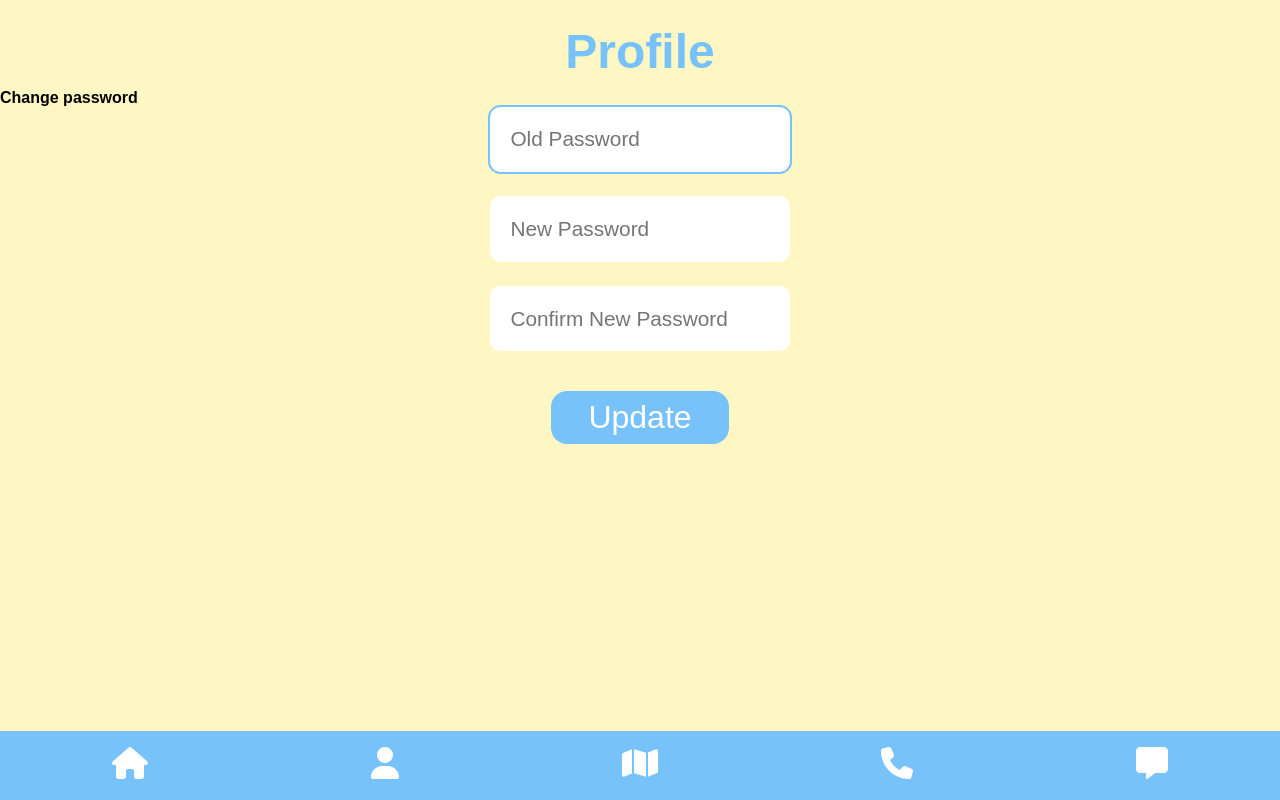
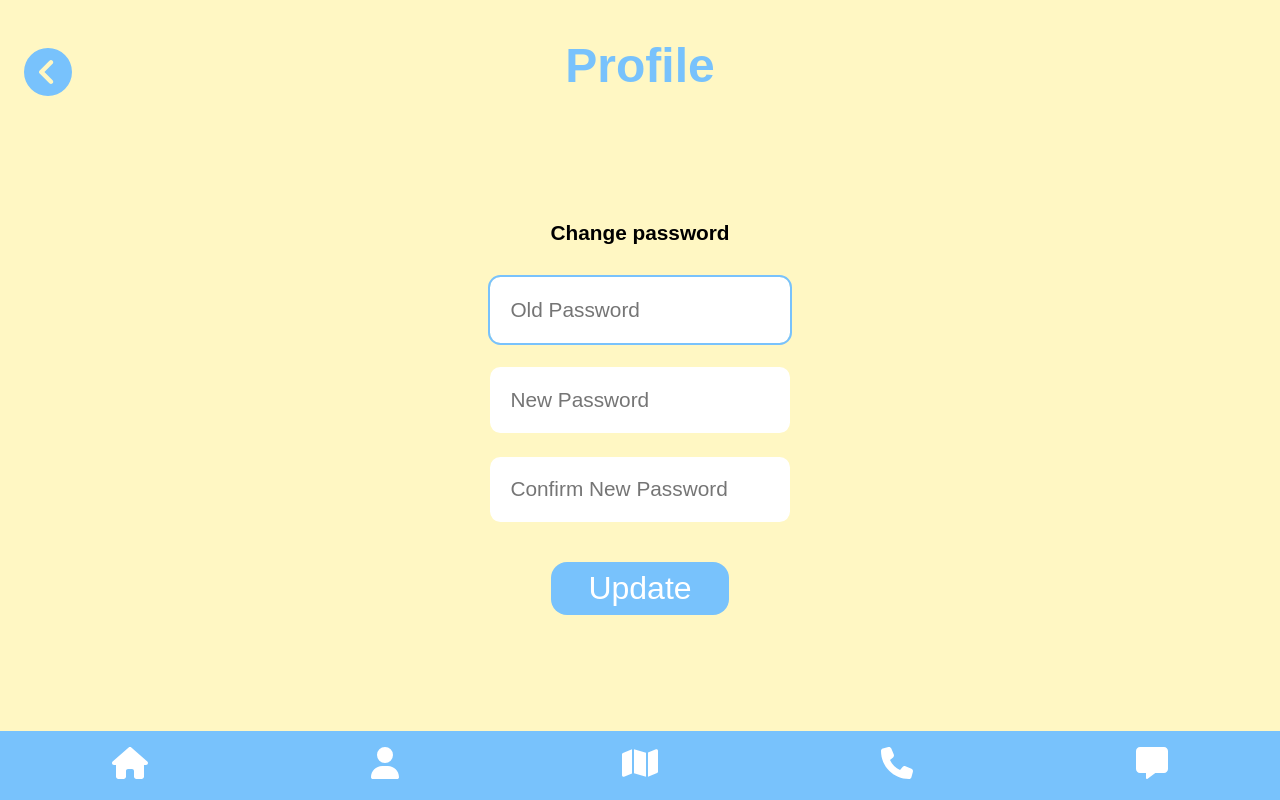
Before and after one commit to JoshGraham14/QUampus, a React (Create React App) app in the folder frontend/: page /profile in a window 1280 px wide. Both pictures are taken after a click on the button "Change Password". Built offline with nearby package versions, Linux system fonts and the light colour scheme; no server answers; what google-maps-react would draw is missing.

Commit message:
:lipstick: Change password screen styled

```diff
--- a/frontend/src/css/profile.css
+++ b/frontend/src/css/profile.css
@@ -71,3 +71,35 @@ input[type='file'] {
 	padding-top: 0.4em;
 	padding-bottom: 0.4em;
 }
+
+.change-password-content {
+	display: flex;
+	flex-direction: column;
+	justify-content: center;
+	align-items: center;
+	gap: 2em;
+	margin-top: 8em;
+}
+
+.down {
+	margin-top: 0.8em;
+}
+
+.sub-title {
+	font-size: 1.3rem;
+}
+
+.form-message {
+	position: absolute;
+	width: 76%;
+	text-align: center;
+	color: var(--color-red);
+	top: 20%;
+	left: 50%;
+	-webkit-transform: translateX(-50%);
+	transform: translateX(-50%);
+}
+
+.green {
+	color: green;
+}
--- a/frontend/src/routes/changePassword.js
+++ b/frontend/src/routes/changePassword.js
@@ -1,6 +1,9 @@
 import { useState } from 'react'
-import { useLocation } from 'react-router-dom'
+import { Link, useLocation } from 'react-router-dom'
 import axios from 'axios'
+
+import { FontAwesomeIcon } from '@fortawesome/react-fontawesome'
+import { faCircleChevronLeft } from '@fortawesome/free-solid-svg-icons'
 
 const ChangePassword = () => {
 	let { state } = useLocation()
@@ -47,9 +50,24 @@ const ChangePassword = () => {
 
 	return (
 		<div>
-			<h2 className='title near-top'>Profile</h2>
-			<p>{message}</p>
-			<p>
+			<Link to='/profile'>
+				<FontAwesomeIcon
+					className='icon back-btn'
+					icon={faCircleChevronLeft}
+				/>
+			</Link>
+			<h2 className='title near-top down'>Profile</h2>
+			<p
+				className={
+					message === 'Password updated successfully.'
+						? 'form-message green'
+						: 'form-message'
+				}
+			>
+				{message}
+			</p>
+			<div className='change-password-content'>
+				<p className='sub-title'>
 					<strong>Change password</strong>
 				</p>
 				<form className='form-container' onSubmit={handleSubmit}>
@@ -86,6 +104,7 @@ const ChangePassword = () => {
 					</div>
 				</form>
 			</div>
+		</div>
 	)
 }
 
```
Lines whose indentation alone changed are shown as unchanged.
